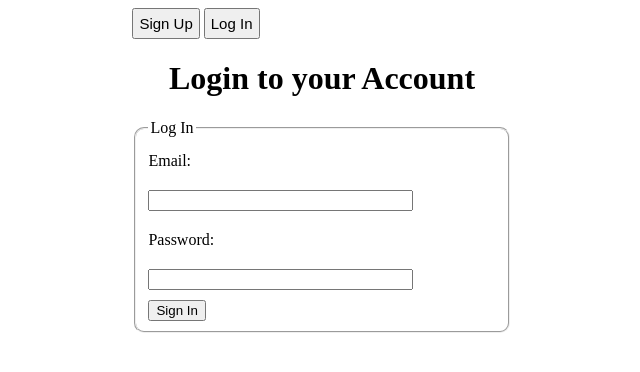
After one commit to hungnguyenrhythm/CSC4370-Project3, a PHP site: page /login.php in a window 1280 px wide. The commit adds this page. Shown: the top 372 px of the page, without its empty margins (318-958 px from the left). Run offline with PHP 8.4, Linux system fonts and the light colour scheme.

Commit message:
Update on login form, allowing both sign up and login on one page.

```diff
--- a/login.css
+++ b/login.css
@@ -1,12 +1,27 @@
 h1 {
     text-align: center;
 }
-#loginForm {
+#loginForm, #signupForm, #navigation {
     position: relative;
     margin: auto;
-    width: 50%;
+    width: 30%;
 }
 
+#navigation button{
+    text-align: center;
+    padding: 5px;
+    font-size: 15px;
+}
 fieldset {
     border-radius: 10px;
 }
+
+label{
+    float: left;
+    width: 10em;
+    margin: 10px 0px;
+}
+
+input[type="text"] {
+    margin: 10px 0px;
+}
--- /dev/null
+++ b/login.js
@@ -0,0 +1,9 @@
+function switchToSignUp(){
+    document.getElementById("signupForm").style.display = "block";
+    document.getElementById("loginForm").style.display = "none";
+}
+
+function switchToLogIn(){
+    document.getElementById("signupForm").style.display = "none";
+    document.getElementById("loginForm").style.display = "block";
+}
--- /dev/null
+++ b/login.php
@@ -0,0 +1,45 @@
+<!DOCTYPE html>
+<html>
+    <head>
+        <title>Team 10 - Project 3 - Login</title>
+        <meta charset="UTF-8">
+        <link rel="stylesheet" href="login.css">
+        <script src="login.js"></script>
+    </head>
+    <body>
+    <!-- Navigation on Sign Up and Login-->
+    <div id="navigation">
+        <button id="signUp" onclick="switchToSignUp()">Sign Up</button>
+        <button id="logIn" onclick="switchToLogIn()">Log In</button><br>
+    </div>
+
+    <div id="container">
+        <!-- Sign Up and Login Form-->
+        <div id="signupForm" style="display: none;">
+            <h1>Sign Up to your account</h1>
+            <fieldset>
+                <legend>Sign Up</legend>
+                <form method="post">
+                    <label for="fName">First Name: </label><input type="text" id="fName" name="fName" size="15" required><br>
+                    <label for="lName">Last Name: </label><input type="text" id="lName" name="lName" size="15" required><br>
+                    <label for="email">Email Address: </label><input type="text" id="email" name="email" size="30" required><br>
+                    <label for="Password">Set Password: </label><input type="text" id="Password" name="Password" size="30" required><br>
+                    <label for="Confirm">Confirm Password: </label><input type="text" id="Confirm" name="Confirm" size="30" required><br>
+                    <input type="submit" name="signUp" value="Register" length="15"><br>
+                </form>
+            </fieldset>
+        </div>
+        <div id="loginForm">
+            <h1>Login to your Account</h1>
+            <fieldset>
+                <legend>Log In</legend>
+            <form method="post">
+                <label for="email">Email: </label><input type="text" id="email" name="Email" size="30" required><br>
+                <label for="password">Password: </label><input type="text" id="password" name="password" size="30" required><br>
+                <input type="submit" value="Sign In" length="15"><br>
+            </form>
+            </fieldset>
+        </div>
+    </div>
+    </body>
+</html>
```
Also changed, not shown: login.html (deleted, +0 -20 lines), signup.php (added).
